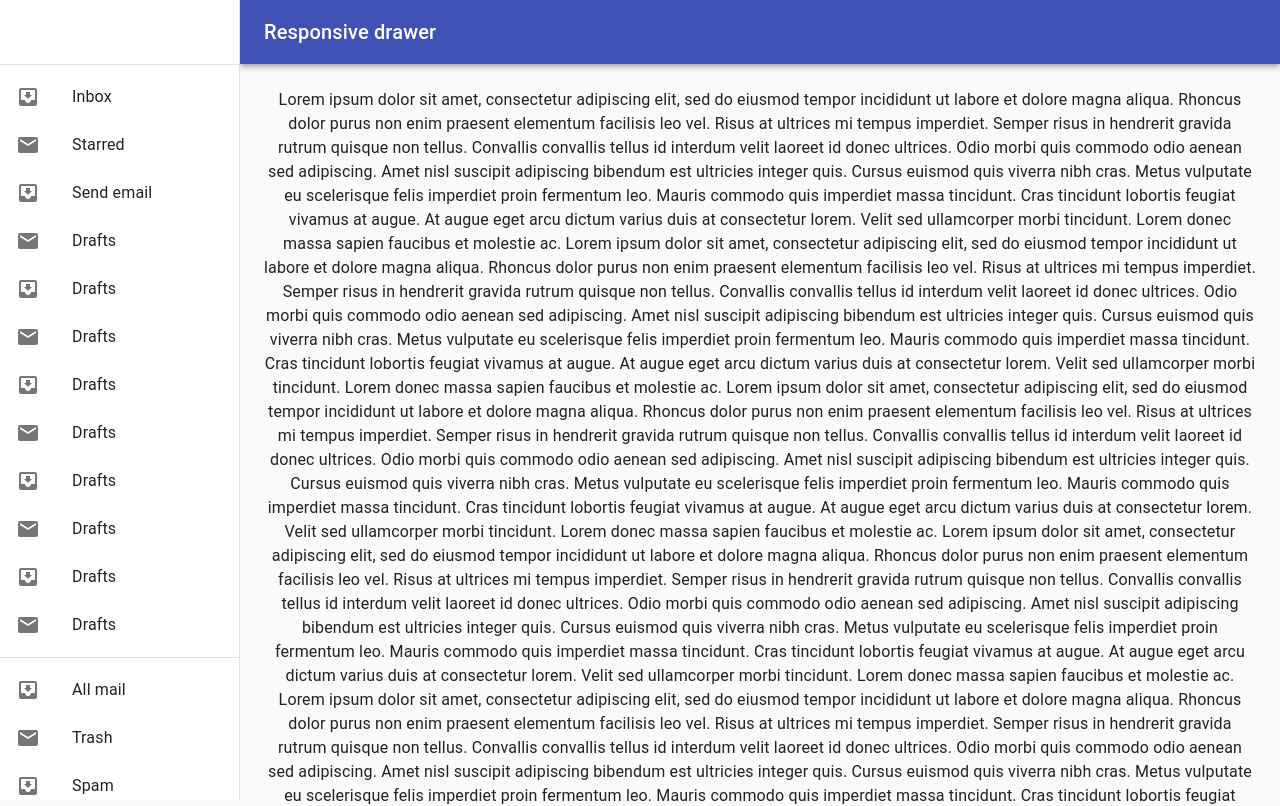
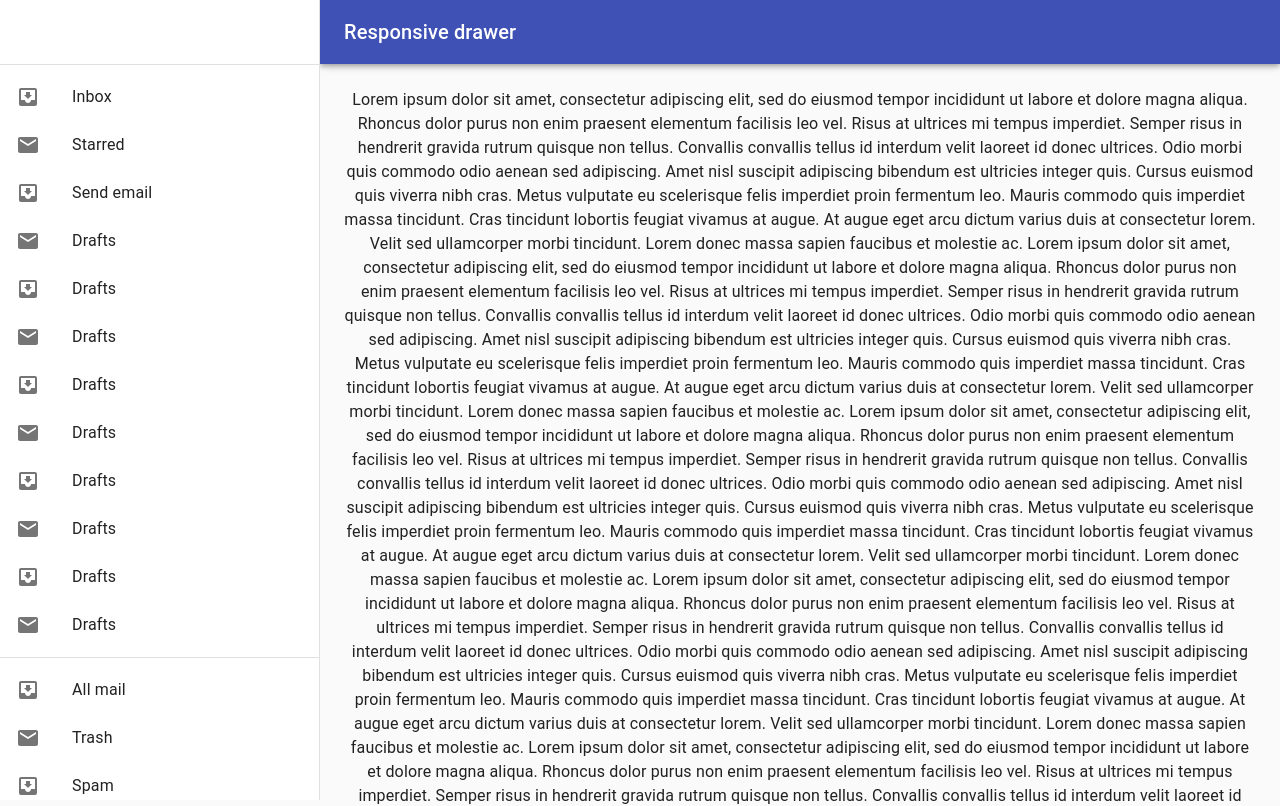
Before and after one commit to tungnguyenvan/chat-app, a React (Create React App) app in the folder web/chat-app/: page / in a window 1280 px wide. Shown: the top 806 px of the page. Built offline with nearby package versions, Linux system fonts and the light colour scheme.

Commit message:
- Change width drawer page

```diff
--- a/web/chat-app/src/components/left_page/LeftPage.js
+++ b/web/chat-app/src/components/left_page/LeftPage.js
@@ -17,7 +17,7 @@ import Toolbar from '@material-ui/core/Toolbar';
 import Typography from '@material-ui/core/Typography';
 import { makeStyles, useTheme } from '@material-ui/core/styles';
 
-const drawerWidth = 240;
+const drawerWidth = 320;
 
 const useStyles = makeStyles(theme => ({
   root: {
```
